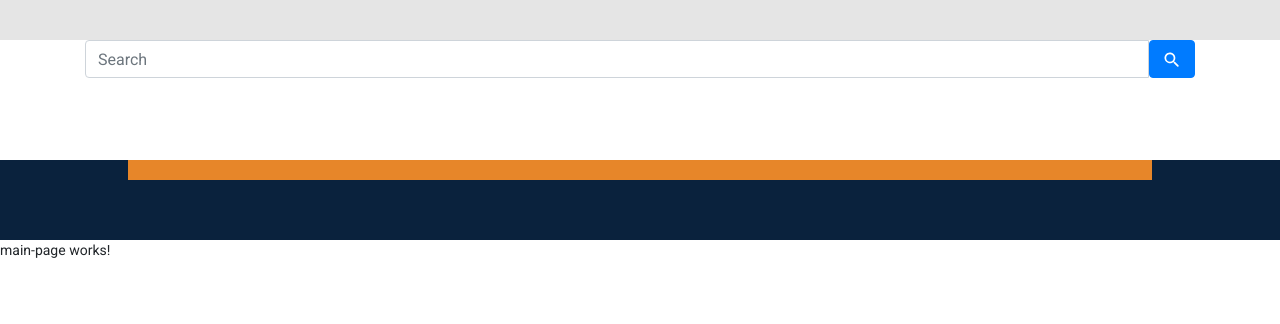
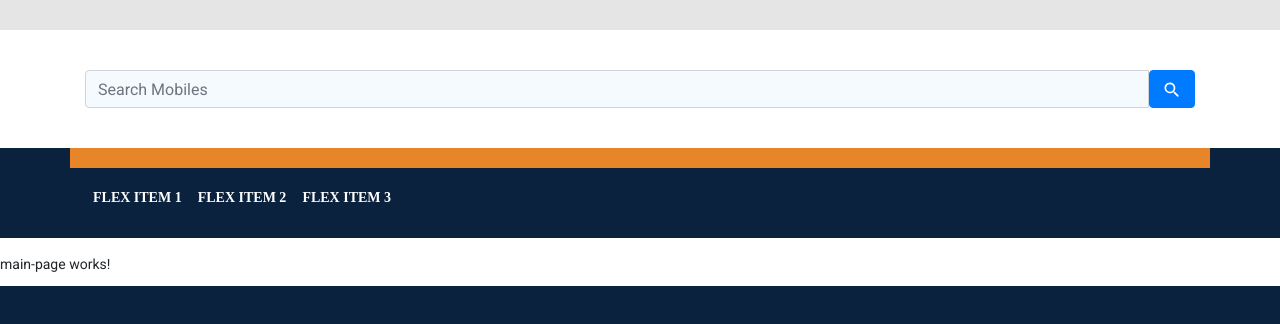
Before and after one commit to rincemathew/gadget_india, an Angular app: page / in a window 1280 px wide. Shown: the top 324 px of the page. Built offline with nearby package versions, Linux system fonts and the light colour scheme.

Commit message:
added to app engin

```diff
--- a/src/app/apis.service.ts
+++ b/src/app/apis.service.ts
@@ -6,7 +6,8 @@ import {HttpClient, HttpHeaders} from '@angular/common/http';
 })
 export class ApisService {
 
-  baseUrl = 'http://127.0.0.1:8000/';
+  // baseUrl = 'http://127.0.0.1:8000/';
+  baseUrl = 'https://gadget-india.el.r.appspot.com/';
   searchUrl = 'mobiles/search/?search=';
   // headers = new HttpHeaders({
   //   'Content-Type': 'application/json',
--- a/src/app/app-routing.module.ts
+++ b/src/app/app-routing.module.ts
@@ -3,10 +3,14 @@ import { RouterModule, Routes } from '@angular/router';
 
 import { PhoneDetailsComponent } from './phone-details/phone-details.component';
 import { BottomDesignComponent } from './bottom-design/bottom-design.component';
+import { MainPageComponent } from './main-page/main-page.component';
 
 const routes: Routes = [
+  {path: '',component: MainPageComponent},
   {path: 'phone-details/:id',component: PhoneDetailsComponent},
-  {path: 'qa',component: BottomDesignComponent}
+
+  {path: '**',component: MainPageComponent},
+
 ];
 
 @NgModule({
--- a/src/app/app.component.html
+++ b/src/app/app.component.html
@@ -1,5 +1,5 @@
 <app-top-design></app-top-design>
 
-<app-main-page></app-main-page>
+<router-outlet></router-outlet>
 
-<router-outlet></router-outlet>
+<app-bottom-design></app-bottom-design>
--- a/src/app/bottom-design/bottom-design.component.css
+++ b/src/app/bottom-design/bottom-design.component.css
@@ -0,0 +1,4 @@
+.bottom_color{
+    background-color: #0A223D;
+    height: 900px;
+}
--- a/src/app/bottom-design/bottom-design.component.html
+++ b/src/app/bottom-design/bottom-design.component.html
@@ -1 +1 @@
-<p>bottom-design works!</p>
+<div class="bottom_color"></div>
--- a/src/app/main-page/main-page.component.html
+++ b/src/app/main-page/main-page.component.html
@@ -1 +1,3 @@
+<div>
 <p>main-page works!</p>
+</div>
--- a/src/app/top-design/top-design.component.css
+++ b/src/app/top-design/top-design.component.css
@@ -1,27 +1,51 @@
 .top {
-    height: 40px;
+    height: 30px;
     background: #E5E5E5;
 }
+
 .search_bar {
-    height: 120px;
     left: 0px;
-    top: 40px;
     background: #FFFFFF;
 }
+.form-control{
+    background: #F5FAFE;
+}
+.imgser{
+    width: 20dp;
+    height: 20px;
+}
+.search_box{
+    margin-top: 40px;
+    margin-bottom: 40px;
+}
+
 .menu {
-    height: 80px;
     left: 0px;
-    top: 180px;
     background: #0A223D;
 }
 .containers{
+    background-color:#e78629;
+    display: flex;
+    padding: 10px;
+    margin: 0 auto;
+}
+.d-flex{
+    color:white;
+}
+.menu_item_list{
+    padding-top: 21px!important;
+    padding-bottom: 31px!important;
+    font-family: Muli;
+    font-style: normal;
+    font-weight: bold;
+    font-size: 14px;
+    line-height: 18px;
+    text-transform: uppercase;
+}
+/* .containers{
     background-color:#e78629;
     width: 80%;
     display: flex;
     padding: 10px;
     margin: 0 auto;
-}
-.imgser{
-    width: 20dp;
-    height: 20px;
-}
+} */
--- a/src/app/top-design/top-design.component.html
+++ b/src/app/top-design/top-design.component.html
@@ -1,14 +1,15 @@
+
 <div class="top">
-    <div class=".container">
+    <div class="container">
 
     </div>
 </div>
 
 <div class="search_bar">
-    <div class="container">
+    <div class="container search_box">
         <form>
           <div class="input-group">
-            <input type="text" class="form-control" placeholder="Search" name="search" [(ngModel)]="search_item"
+            <input type="text" class="form-control" placeholder="Search Mobiles" name="search" [(ngModel)]="search_item"
             (ngModelChange)="charChange()"  [matAutocomplete]="auto">
             <mat-autocomplete #auto="matAutocomplete">
               <mat-option *ngFor="let opt of movies" [value]="opt" (onSelectionChange)="selectMobile(opt.brand_name)">
@@ -25,13 +26,17 @@
     </div>
 </div>
 <!-- search item listed in loop -->
-<div *ngFor='let mov of movies'>
+<!-- <div *ngFor='let mov of movies'>
   <p>{{mov.brand_name}}</p>
-</div>
+</div> -->
 
 
 <div class="menu">
-    <div class= containers>
-
-    </div>
+  <div class="container containers">
+  </div>
+  <div class="container d-flex flex-row bd-highlight mb-3">
+    <div class="menu_item_list p-2 bd-highlight">Flex item 1</div>
+    <div class="menu_item_list p-2 bd-highlight">Flex item 2</div>
+    <div class="menu_item_list p-2 bd-highlight">Flex item 3</div>
+  </div>
 </div>
```
Also changed, not shown: app.yaml (added, +20 -0 lines).
